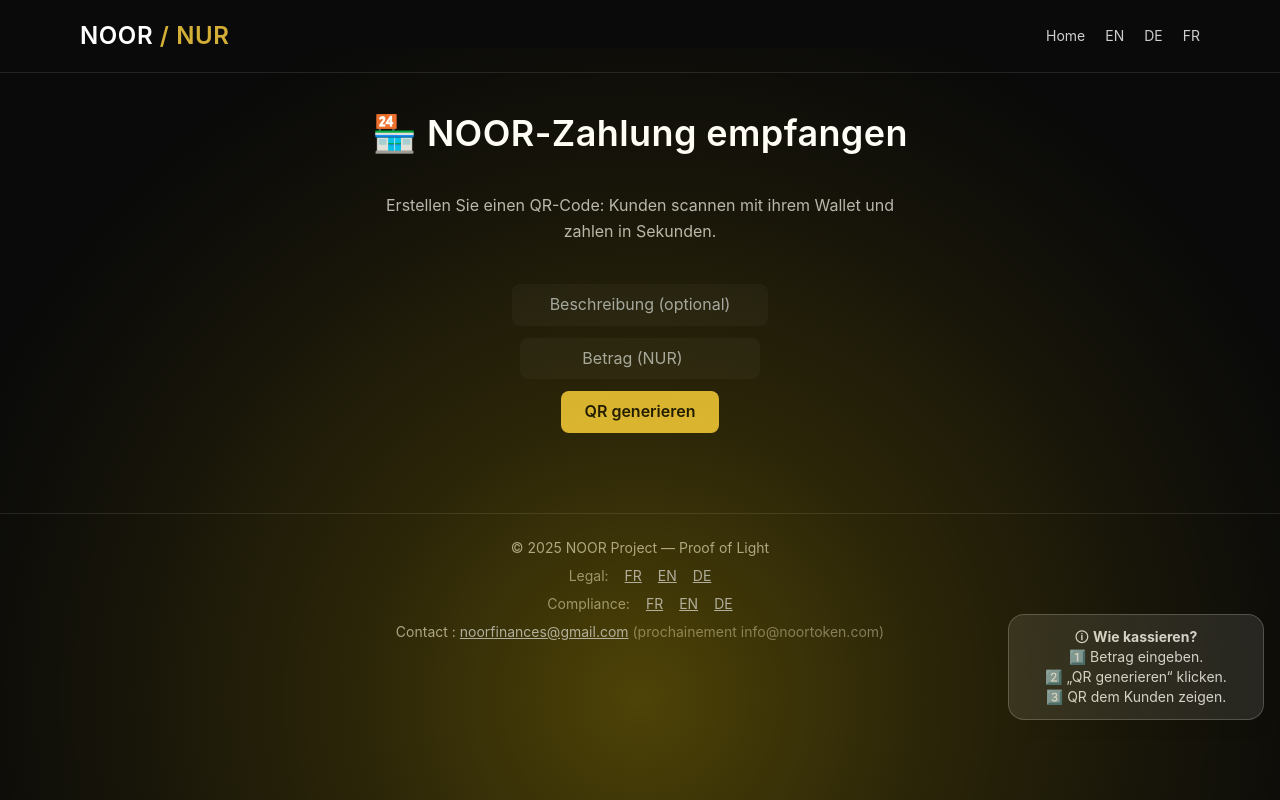
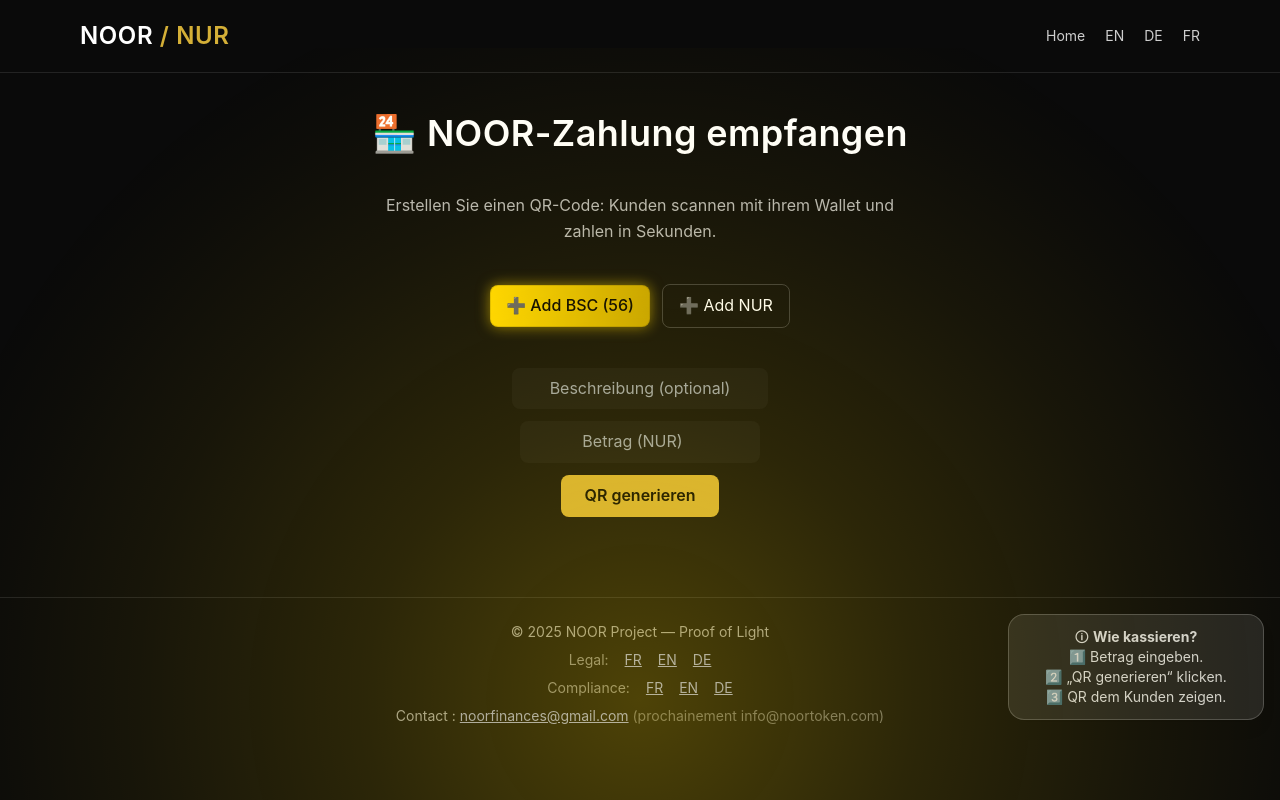
Before and after one commit to noorfinances-eng/noor-pages, a Next.js app: page /merchant-de in a window 1280 px wide. Built offline with nearby package versions, Linux system fonts and the light colour scheme.

Commit message:
Update merchant-de.js

```diff
--- a/pages/merchant-de.js
+++ b/pages/merchant-de.js
@@ -1,13 +1,45 @@
 // pages/merchant-de.js
 import { useState } from "react";
 import QRCode from "qrcode";
+
+const TOKEN_ADDRESS = "0xA20212290866C8A804a89218c8572F28C507b401";
+const CHAIN_ID_HEX = "0x38";
 
 export default function MerchantLiteDE() {
   const [amount, setAmount] = useState("");
   const [label, setLabel] = useState("");
   const [qr, setQr] = useState("");
   const [loading, setLoading] = useState(false);
-  const wallet = "0x2538398B396bd16370aFBDaF42D09e637a86C3AC"; // Empfangs-Wallet
+  const wallet = "0x2538398B396bd16370aFBDaF42D09e637a86C3AC";
+
+  async function addBSC() {
+    try {
+      if (!window.ethereum) throw new Error("Kein Wallet erkannt.");
+      await window.ethereum.request({
+        method: "wallet_addEthereumChain",
+        params: [{
+          chainId: CHAIN_ID_HEX,
+          chainName: "BNB Smart Chain",
+          nativeCurrency: { name: "BNB", symbol: "BNB", decimals: 18 },
+          rpcUrls: ["https://bsc-dataseed.binance.org/"],
+          blockExplorerUrls: ["https://bscscan.com"],
+        }],
+      });
+    } catch (e) { alert(e.message || e); }
+  }
+
+  async function addNUR() {
+    try {
+      if (!window.ethereum) throw new Error("Kein Wallet erkannt.");
+      await window.ethereum.request({
+        method: "wallet_watchAsset",
+        params: {
+          type: "ERC20",
+          options: { address: TOKEN_ADDRESS, symbol: "NUR", decimals: 18 },
+        },
+      });
+    } catch (e) { alert(e.message || e); }
+  }
 
   const generateQr = async () => {
     if (!amount || isNaN(amount) || parseFloat(amount) <= 0) return;
@@ -25,6 +57,11 @@ export default function MerchantLiteDE() {
       <p className="text-white/70 max-w-lg mx-auto">
         Erstellen Sie einen QR-Code: Kunden scannen mit ihrem Wallet und zahlen in Sekunden.
       </p>
+
+      <div className="flex items-center justify-center gap-3">
+        <button onClick={addBSC} className="btn-gold">➕ Add BSC (56)</button>
+        <button onClick={addNUR} className="px-4 py-2 rounded-lg border border-white/20 hover:bg-white/10">➕ Add NUR</button>
+      </div>
 
       <div className="flex flex-col items-center gap-3">
         <input
```
